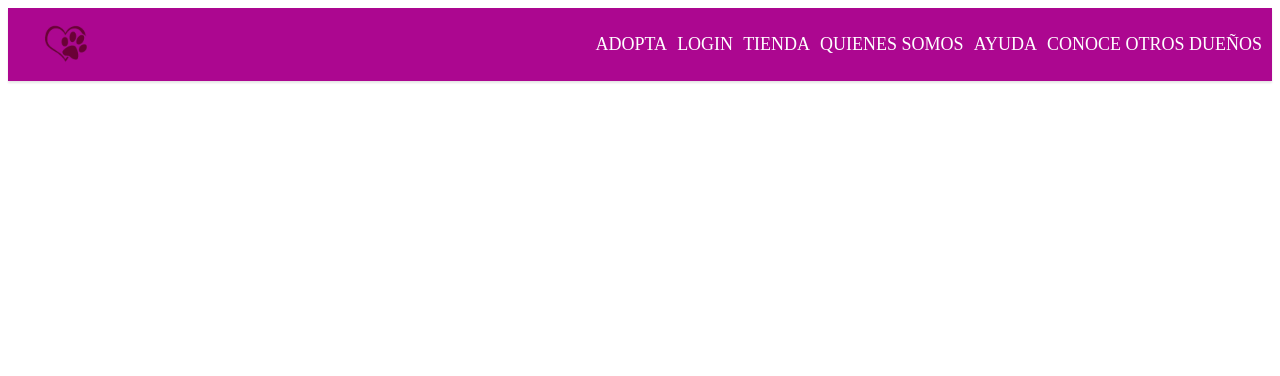
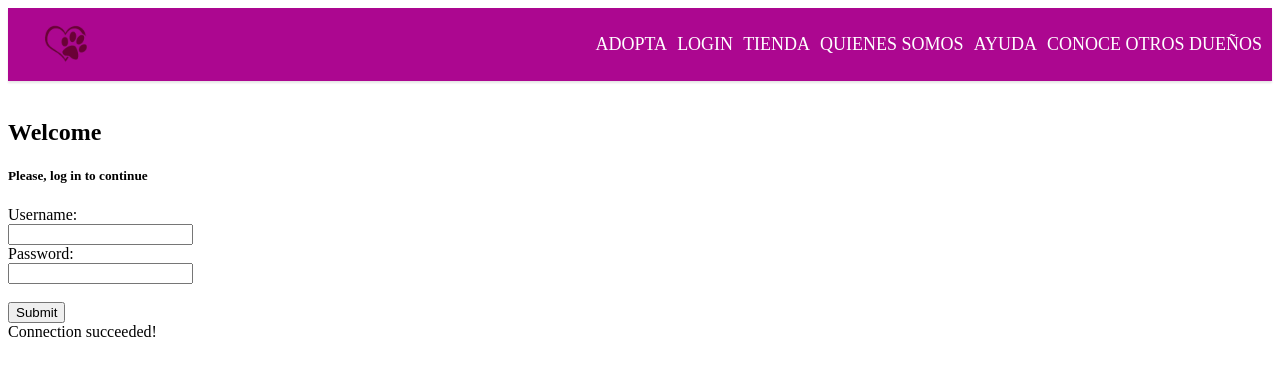
Before and after one commit to ignamart03/BeloveDogs_PHP, a PHP site: page /login.php in a window 1280 px wide. Shown: the top 376 px of the page. Run offline with PHP 8.4, Linux system fonts and the light colour scheme.

Commit message:
Update login.php

```diff
--- a/login.php
+++ b/login.php
@@ -36,6 +36,53 @@
             </li>
         </ul>
     </nav>
+
+    </nav>
+        <div class="col-sm-8">
+            <br>
+            <h2>Welcome</h2>
+            <h5>Please, log in to continue</h5>
+            <form action="profile.php" method="post">
+                <label for="usuario">Username:</label><br>
+                <input type="text" id="usuario" name="username" value=""><br>
+                <label for="pwd">Password:</label><br>
+                <input type="password" id="pwd" name="password" value=""><br><br>
+                <input type="submit" value="Submit">
+            </form>     </div>
+        <?php
+        // put your code here
+        require_once 'connect.php';
+        $username = "";
+        $email = "";
+        if (isset($_POST['Submit'])) {
+            $username = $_POST['username'];
+            $email = $_POST['email'];
+            $password = $_POST['password'];
+
+            $query = mysql_query("SELECT username FROM users WHERE username='$username' ");
+            $result2 = mysqli_query($conn, $query);
+
+            if (mysqli_num_rows($result2) > 0) {
+                header("Location: profile.php");
+                echo"hola";
+            }
+
+
+            $sql_g = "SELECT username FROM users WHERE username='$username'";
+            $sql_s = "SELECT * FROM users WHERE email='$email'";
+            $res_g = mysqli_query($conn, $sql_g);
+            $res_s = mysqli_query($conn, $sql_s);
+
+            if (mysqli_num_rows($res_g) < 0) {
+                echo "hola";
+
+            } else {
+
+                echo "Saved!";
+                exit();
+            }
+        }
+        ?>
 </body>
 
 </html>
```
